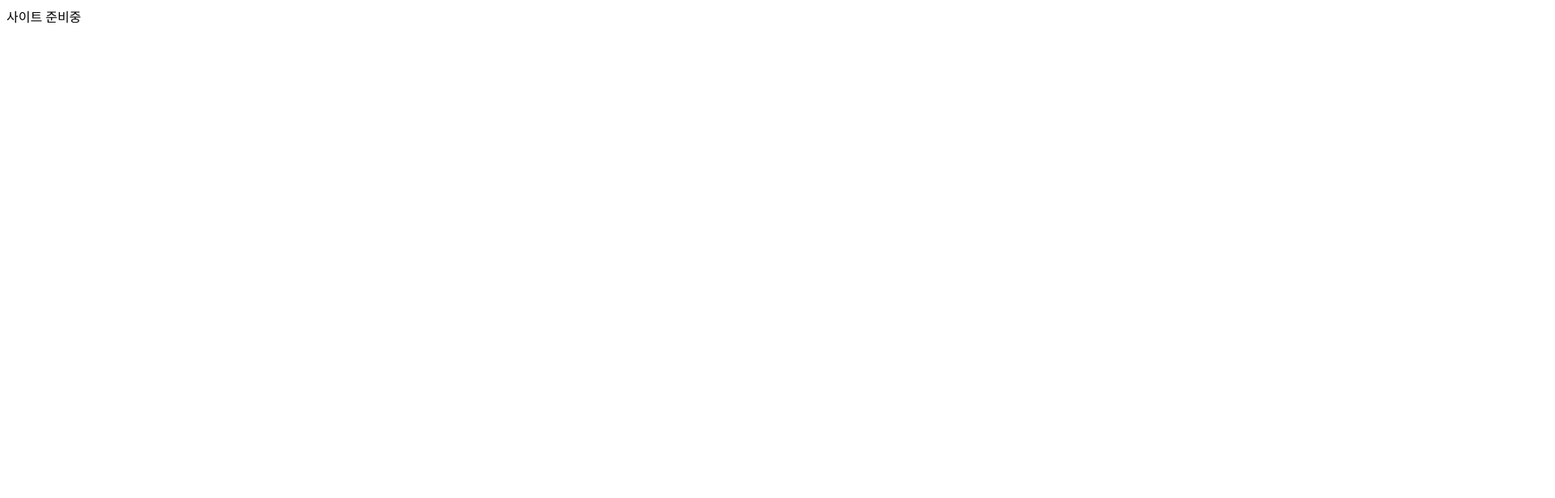
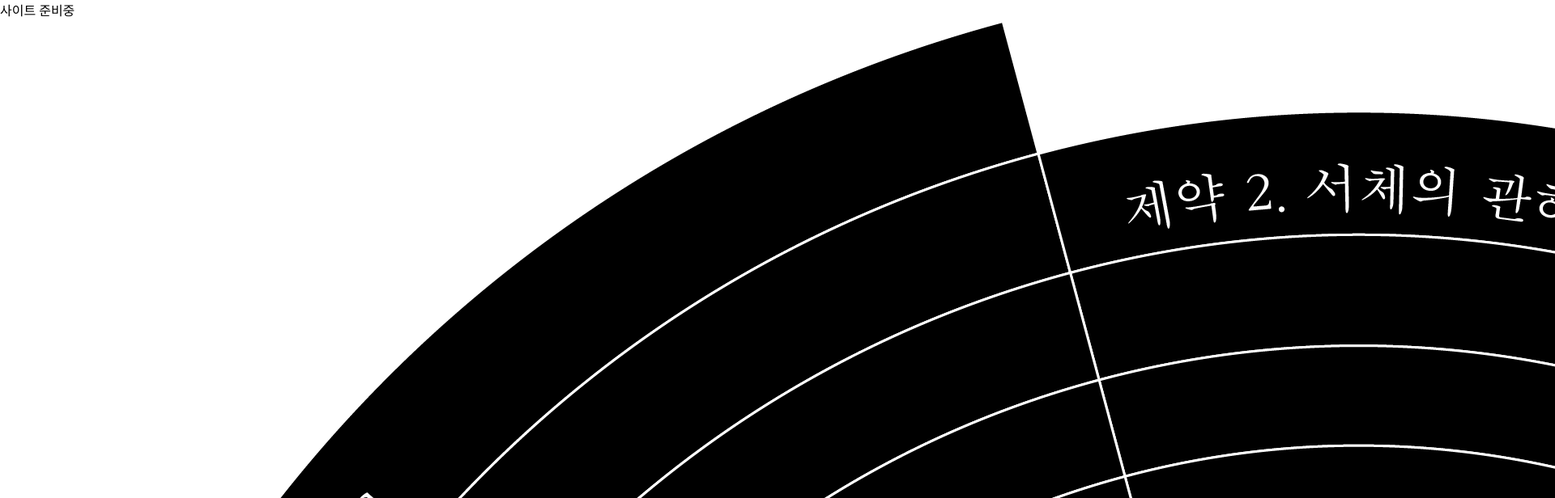
Before and after one commit to v-e-manual/v-e-manual.github.io, a plain HTML site: page index.html in a window 1280 px wide. Shown: the top 616 px of the page at 81% size, 1920 px wide, since content can reach past the window. Drawn offline with Linux system fonts and the light colour scheme.

Commit message:
Update index.html

```diff
--- a/index.html
+++ b/index.html
@@ -7,12 +7,15 @@
 @import url('https://fonts.googleapis.com/css2?family=Noto+Serif+KR:wght@300&display=swap');
 *{
 font-family: 'Noto Serif KR', serif;
+margin:auto;
+
 }
 </style>
 </head>
 <body>
 
 사이트 준비중
+<img src="/img/img.png">
 
 </body>
 </html>
```
